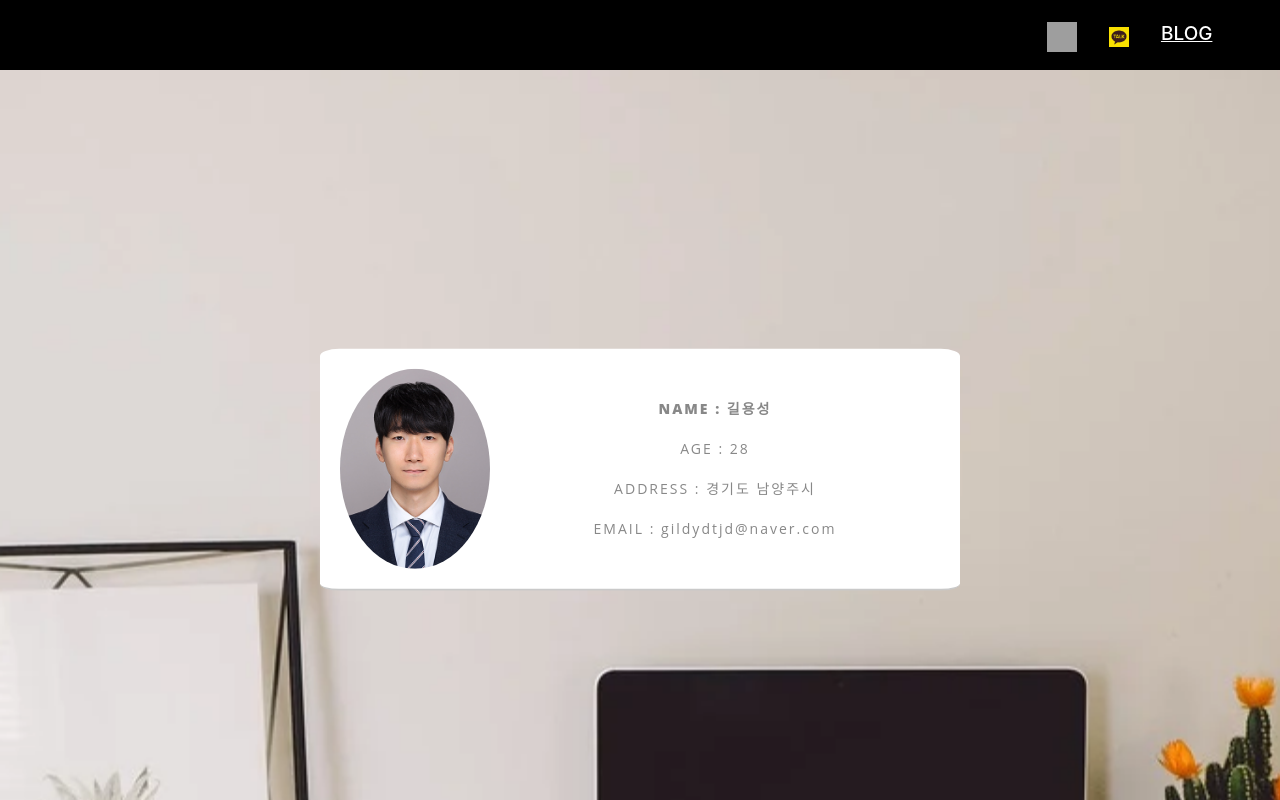
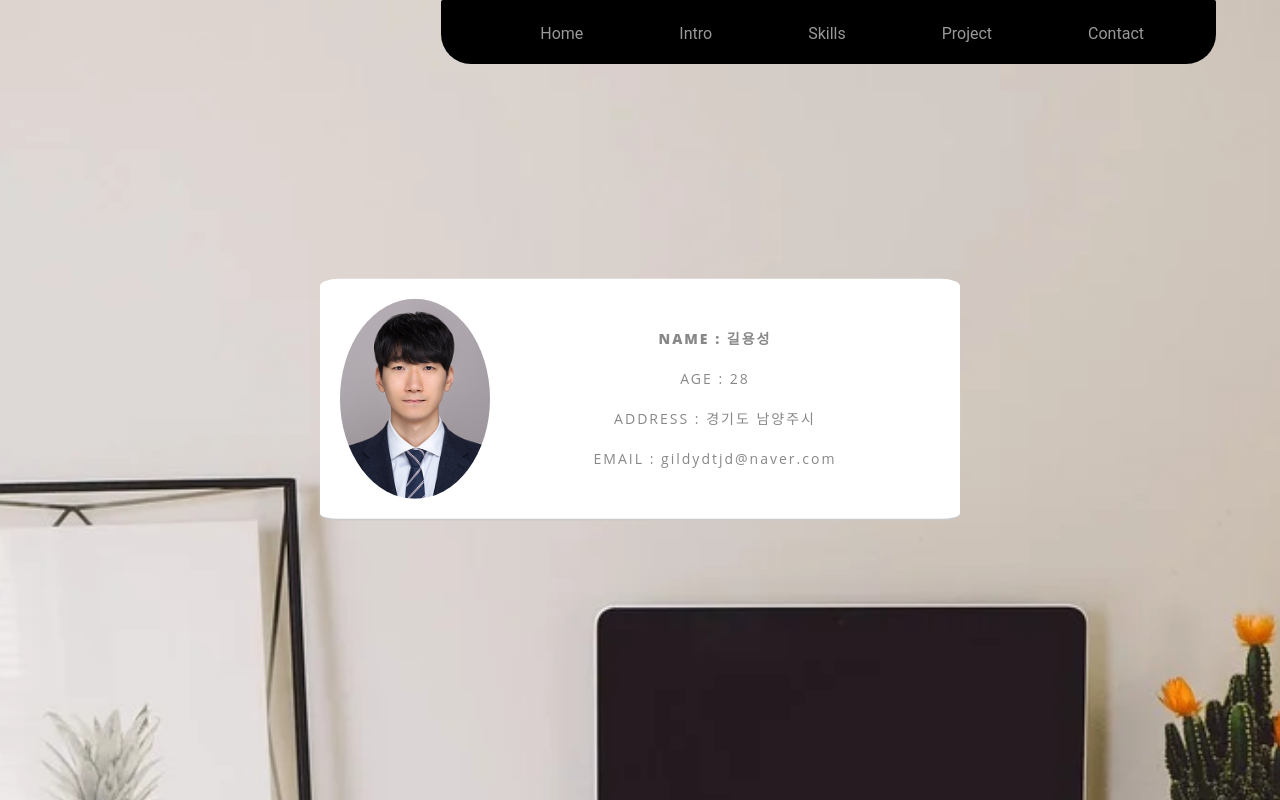
Before and after one commit to gildydtjd/page, a React (Create React App) app: page / in a window 1280 px wide. Shown: the top 800 px of the page. Built offline with nearby package versions, Linux system fonts and the light colour scheme; grey boxes are pictures that could not be loaded.

Commit message:
header 수정

```diff
--- a/src/App.js
+++ b/src/App.js
@@ -1,14 +1,14 @@
 import React from 'react';
 import './App.css';
-import Header from './header/Header';
 import Footer from './footer/Footer';
 import Body from './body/Body';
+import Header2 from './header/Header2';
 
 function App() {
 
   return (
     <div className="App">
-      <Header />
+      <Header2 />
       <Body />
       <Footer/>
     </div>
--- a/src/body/Body.js
+++ b/src/body/Body.js
@@ -22,7 +22,7 @@ export default class Body extends Component {
     }
     return (
       <div>
-        <Parallax bgImage={image1} strength={400}>
+        <Parallax bgImage={image1} strength={400} style={{ zIndex : "-1"}}>
         <div style={{ minHeight: '100vh' }}>
           <div style={inlineStyle}>
             <img src={image2} alt="" style={{ width : '150px' , borderRadius : '70%' , float : 'left'}}></img>
--- /dev/null
+++ b/src/header/Header2.js
@@ -0,0 +1,22 @@
+import React, { Component } from 'react'
+import "./header2.css";
+export default class Header2 extends Component {
+  render() {
+    return (
+      <div className="header">
+      <div className="header-class">
+        <div>
+          <div className="header-text">
+            <ul><li className="header-li">Contact</li>
+            <li className="header-li">Project</li>
+            <li className="header-li">Skills</li>
+            <li className="header-li">Intro</li>
+            <li className="header-li">Home</li>
+            </ul>
+            </div>
+            <div className="blank_white"></div>
+            </div></div>
+            </div>
+    )
+  }
+}
--- /dev/null
+++ b/src/header/header2.css
@@ -0,0 +1,40 @@
+.header{
+  display: inline;
+  z-index: auto;
+}
+
+.header-class {
+  position: fixed;
+  width: 95vw;
+}
+
+.header-class ul {
+  list-style: none;
+  margin: 0;
+}
+
+.header-li {
+  font-family: Roboto,sans-serif;
+  margin-right: 3rem;
+  padding: 1.5rem;
+  float: right;
+  border: 0;
+  cursor: pointer;
+  opacity: .6;
+  color:white;
+}
+
+.header-text {
+  float: right;
+  background: black;
+  color: #fff;
+  height: 64px;
+  width: 775px;
+  border-radius: 2px 2px 30px 30px;
+}
+
+.blank_white {
+  background: transparent;
+  width: 40%;
+  height: 64px;
+}
--- a/src/header/headerContents/HeaderMenu.js
+++ b/src/header/headerContents/HeaderMenu.js
@@ -8,7 +8,7 @@ export default function HeaderMenu() {
     <div className="header-menu">
       <ul className="header-1">
         <li><a href='/'><img className="sns" src= {img1} alt=""></img></a></li>
-        <li><a href='/'><img className="sns1" src= {img2} alt=""></img></a></li>
+        <li><a href='https://open.kakao.com/o/scLoQZkc' target="_blank" rel="noopener noreferrer"><img className="sns1" src= {img2} alt=""></img></a></li>
         <li className="li-menu"><a href='/' className="header-top-menu">BLOG</a></li>
       </ul>
     </div>
```
